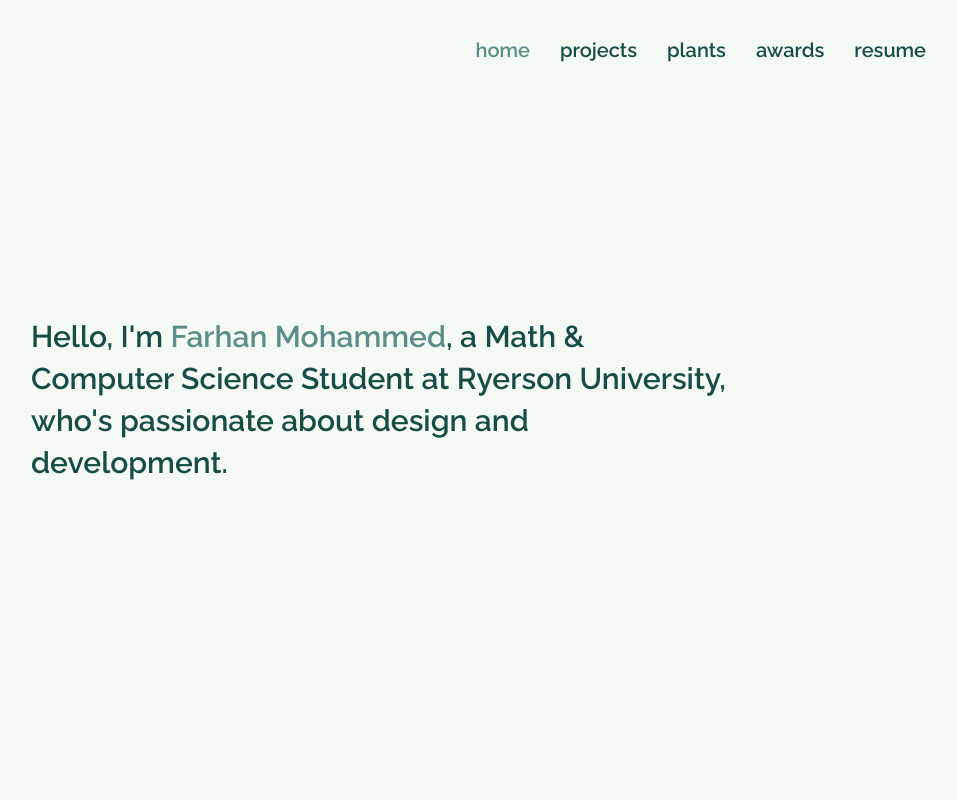
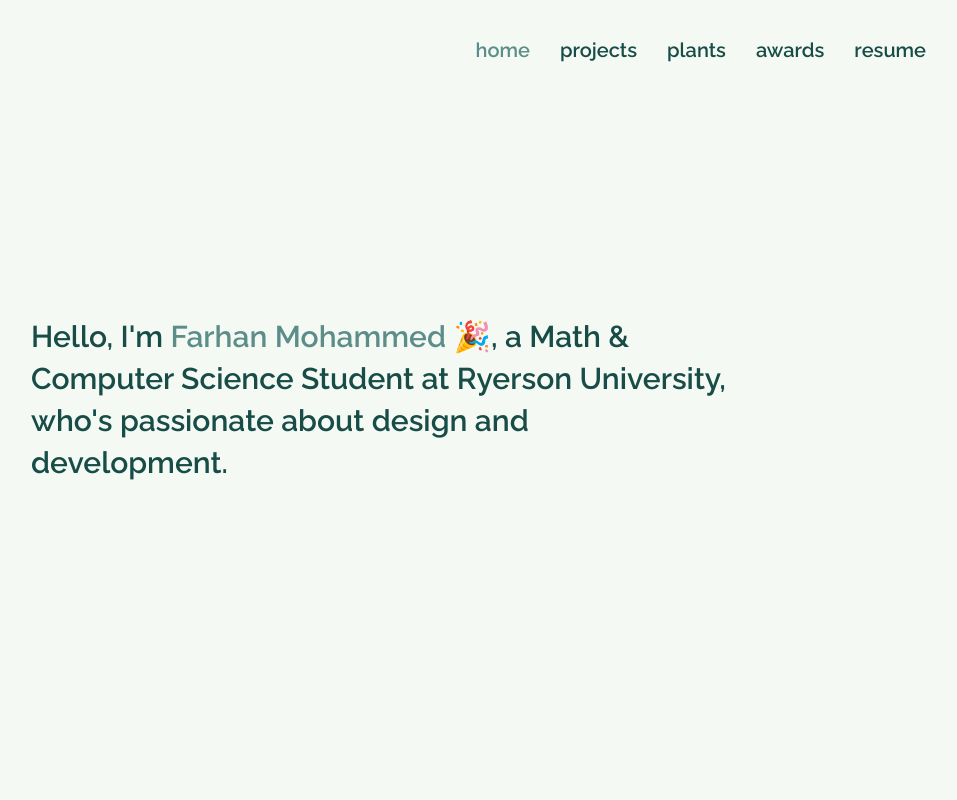
Before and after one commit to farhan-mohammed/farhan.site-v2, a React (Create React App) app: page / in a window 1280 px wide. Shown: the top 800 px of the page, without its empty margins (259-1216 px from the left). Built offline with nearby package versions, Linux system fonts and the light colour scheme.

Commit message:
Update Home.js

```diff
--- a/src/pages/Home.js
+++ b/src/pages/Home.js
@@ -179,7 +179,7 @@ class Intro extends Component {
                             onMouseMove={this.renderConfetti}
                             onClick={this.clickConfetti}
                         >
-                            Farhan Mohammed
+                            Farhan Mohammed 🎉
                         </div>
                         , a Math & Computer Science Student at Ryerson University, who's passionate
                         about design and development.
```
